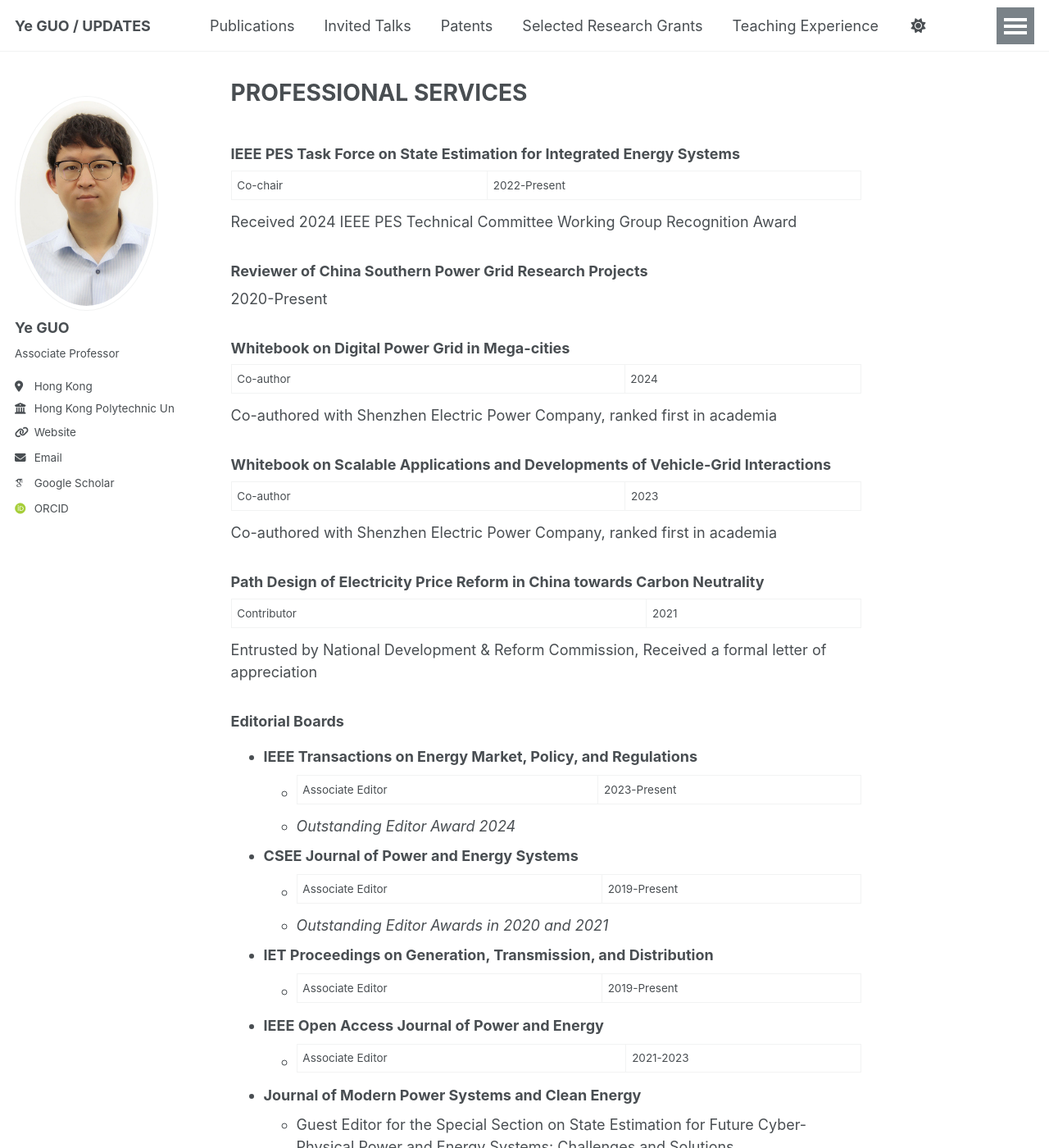
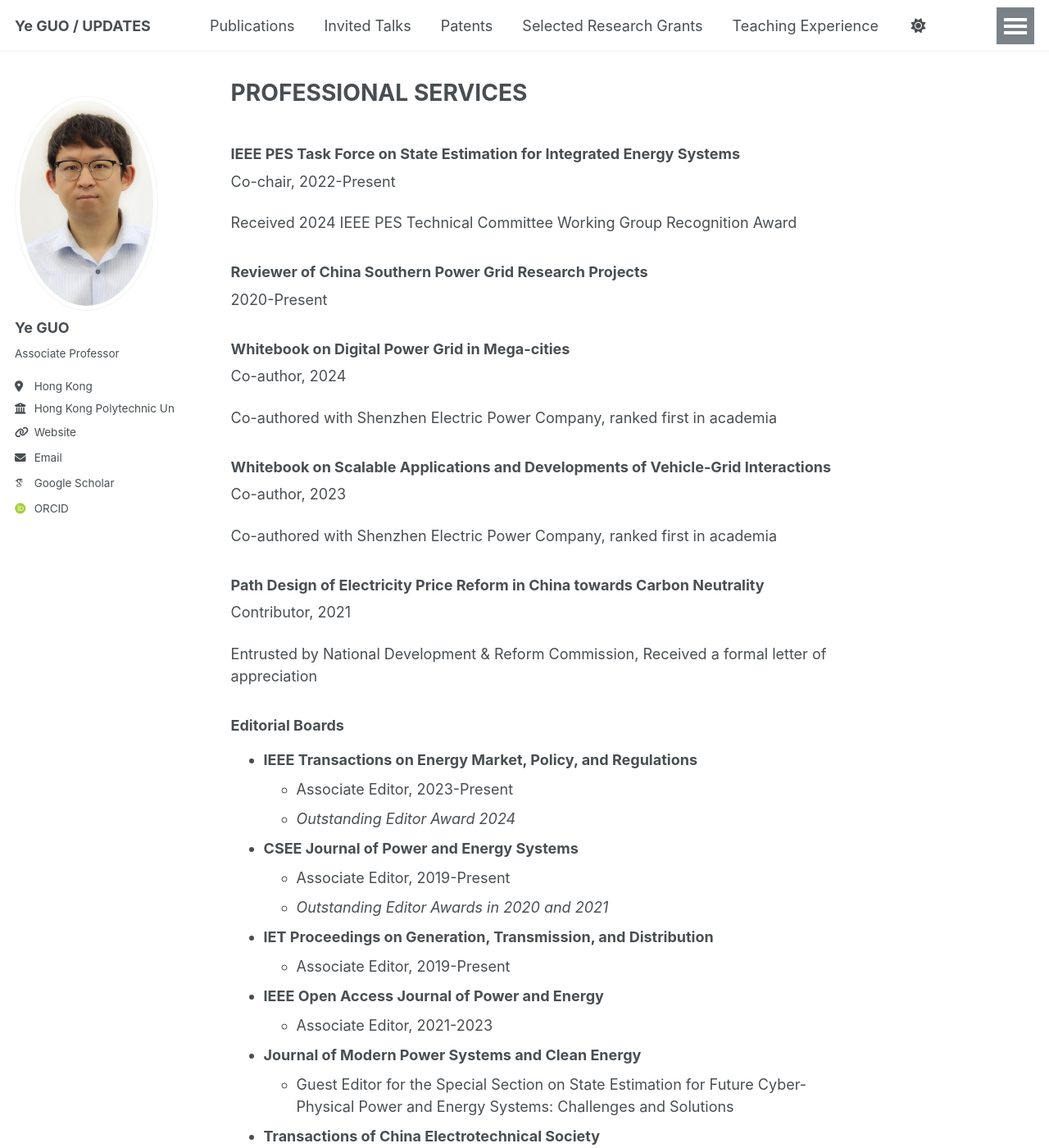
Before and after one commit to ye-guo/ye-guo.github.io, a Jekyll site: the page built from _pages/services.md, in a window 1280 px wide and 1400 px high. Shown: the whole window at 82% size. Built offline with Jekyll 4.4.1, drawn with Linux system fonts in a browser that asks for light colours; some web fonts are replaced; a script that is not in the unit is left out.

```diff
--- a/_pages/services.md
+++ b/_pages/services.md
@@ -19,34 +19,34 @@ Received 2024 IEEE PES Technical Committee Working Group Recognition Award
 
 ### Whitebook on Digital Power Grid in Mega-cities
 
-Co-author | 2024
+Co-author, 2024
 
 Co-authored with Shenzhen Electric Power Company, ranked first in academia
 
 ### Whitebook on Scalable Applications and Developments of Vehicle-Grid Interactions
 
-Co-author | 2023
+Co-author, 2023
 
 Co-authored with Shenzhen Electric Power Company, ranked first in academia
 
 ### Path Design of Electricity Price Reform in China towards Carbon Neutrality
 
-Contributor | 2021
+Contributor, 2021
 
 Entrusted by National Development & Reform Commission, Received a formal letter of appreciation
 
 ### Editorial Boards
 
 - **IEEE Transactions on Energy Market, Policy, and Regulations**
-  - Associate Editor | 2023-Present
+  - Associate Editor, 2023-Present
   - *Outstanding Editor Award 2024*
 - **CSEE Journal of Power and Energy Systems**
-  - Associate Editor | 2019-Present
+  - Associate Editor, 2019-Present
   - *Outstanding Editor Awards in 2020 and 2021*
 - **IET Proceedings on Generation, Transmission, and Distribution**
-  - Associate Editor | 2019-Present
+  - Associate Editor, 2019-Present
 - **IEEE Open Access Journal of Power and Energy**
-  - Associate Editor | 2021-2023
+  - Associate Editor, 2021-2023
 - **Journal of Modern Power Systems and Clean Energy**
   - Guest Editor for the Special Section on State Estimation for Future Cyber-Physical Power and Energy Systems: Challenges and Solutions
 - **Transactions of China Electrotechnical Society**
```
Also changed, not shown: other parts of _pages/services.md (+2 -2 lines).
